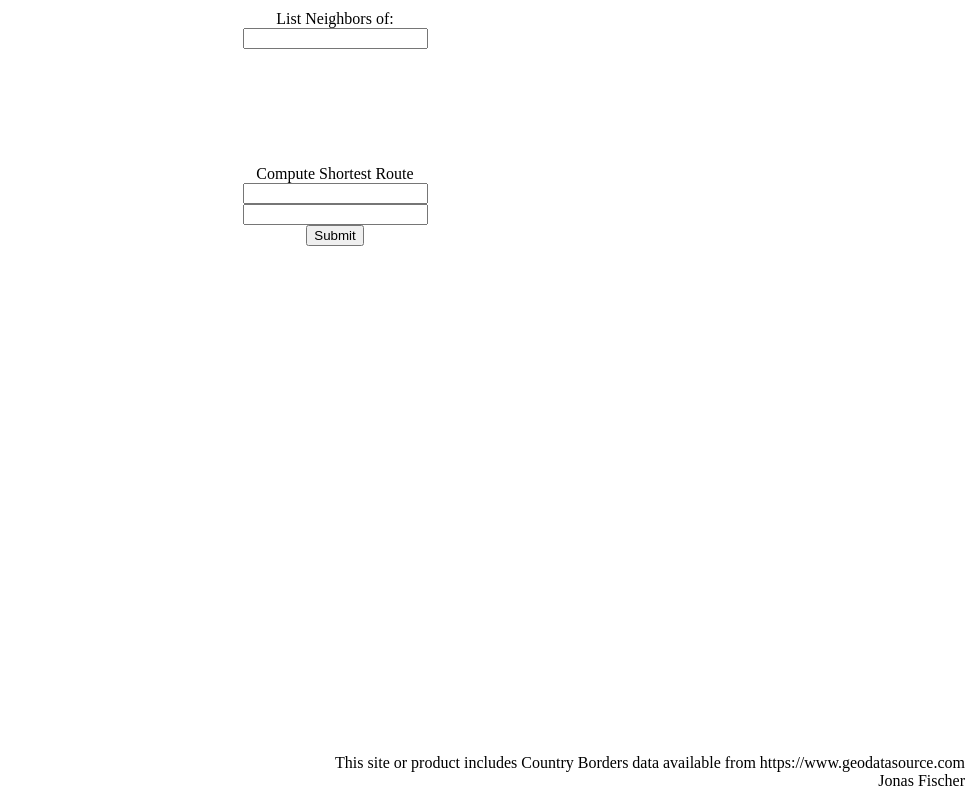
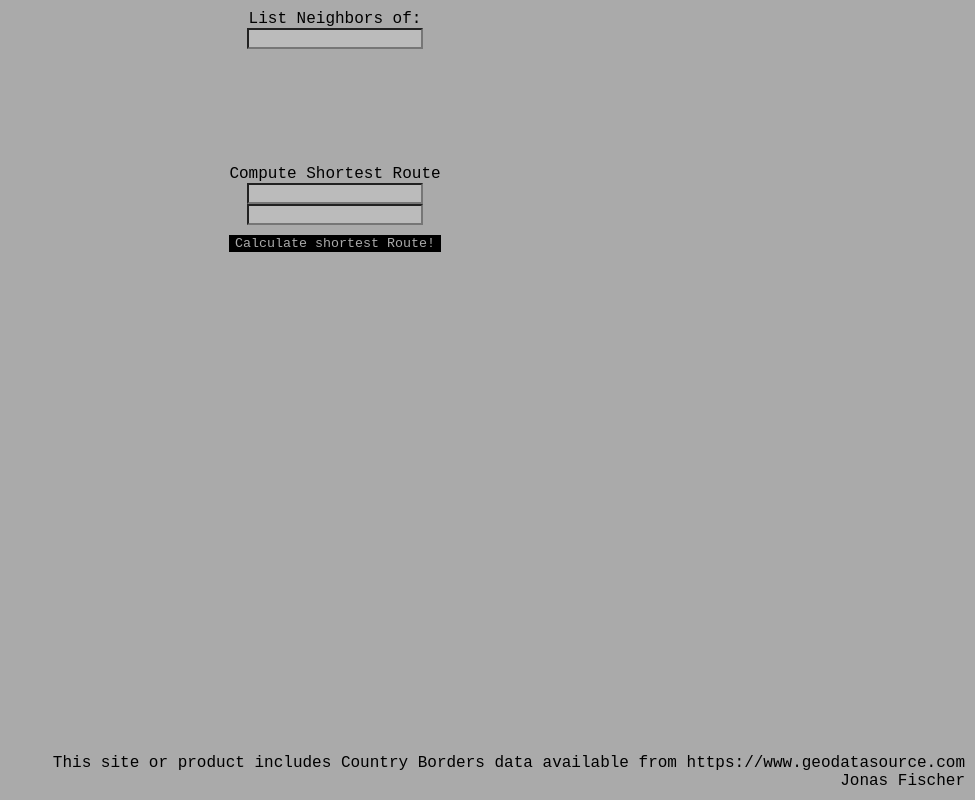
Before and after one commit to jofiisi/CountryRouter, a plain HTML site: page index.html in a window 1280 px wide. Shown: the whole page, without its empty margins (305-1280 px from the left). Drawn offline with nearby package versions, Linux system fonts and the light colour scheme.

Commit message:
shitty css, I cant design

```diff
--- a/index.html
+++ b/index.html
@@ -27,7 +27,7 @@
                 <input type="text" id="stopCountry">
 
             </div>
-            <input type="submit" onclick="solveRoute()">
+            <button class="confirmCalc" onclick="solveRoute()">Calculate shortest Route!</button>
             <div id="solution"></div>
         </div>
     </div>
--- a/style.css
+++ b/style.css
@@ -1,6 +1,8 @@
 html, body{
     height: 100vh;
     margin: 0;
+    font-family:'Courier New', Courier, monospace;
+    background-color: #aaaaaa;
 }
 
 body{
@@ -9,8 +11,16 @@ body{
     justify-content: space-between;
 }
 
+
 input{
     display: block;
+    text-align: center;
+    font-family: inherit;
+    background-color: #bbbbbb;
+}
+
+li{
+    list-style: none;
 }
 
 #source{
@@ -28,9 +38,29 @@ input{
     margin-top: 10px;
 }
 
+#inputCountry{
+    margin: auto;
+}
+
+#wrongInput{
+    margin-top: 10px;
+}
+
+#outputList{
+    padding: 0;
+}
+
 #computeRoute{
     display: flex;
     flex-direction: column;
     align-items: center;
     margin-top: 100px;
 }
+
+.confirmCalc{
+    margin: 10px;
+    font-family: inherit;
+    border: none;
+    color: #aaaaaa;
+    background-color: black;
+}
```
